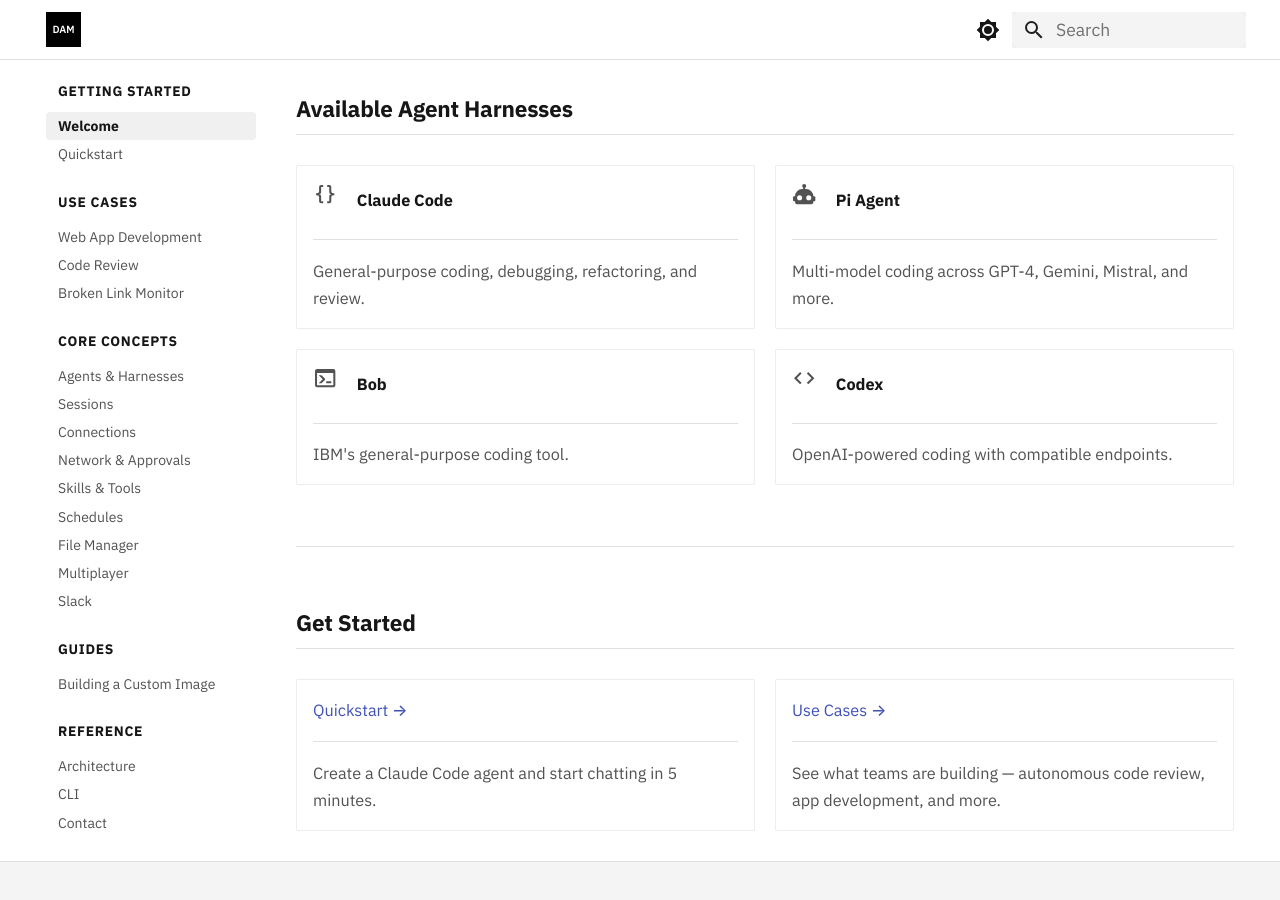
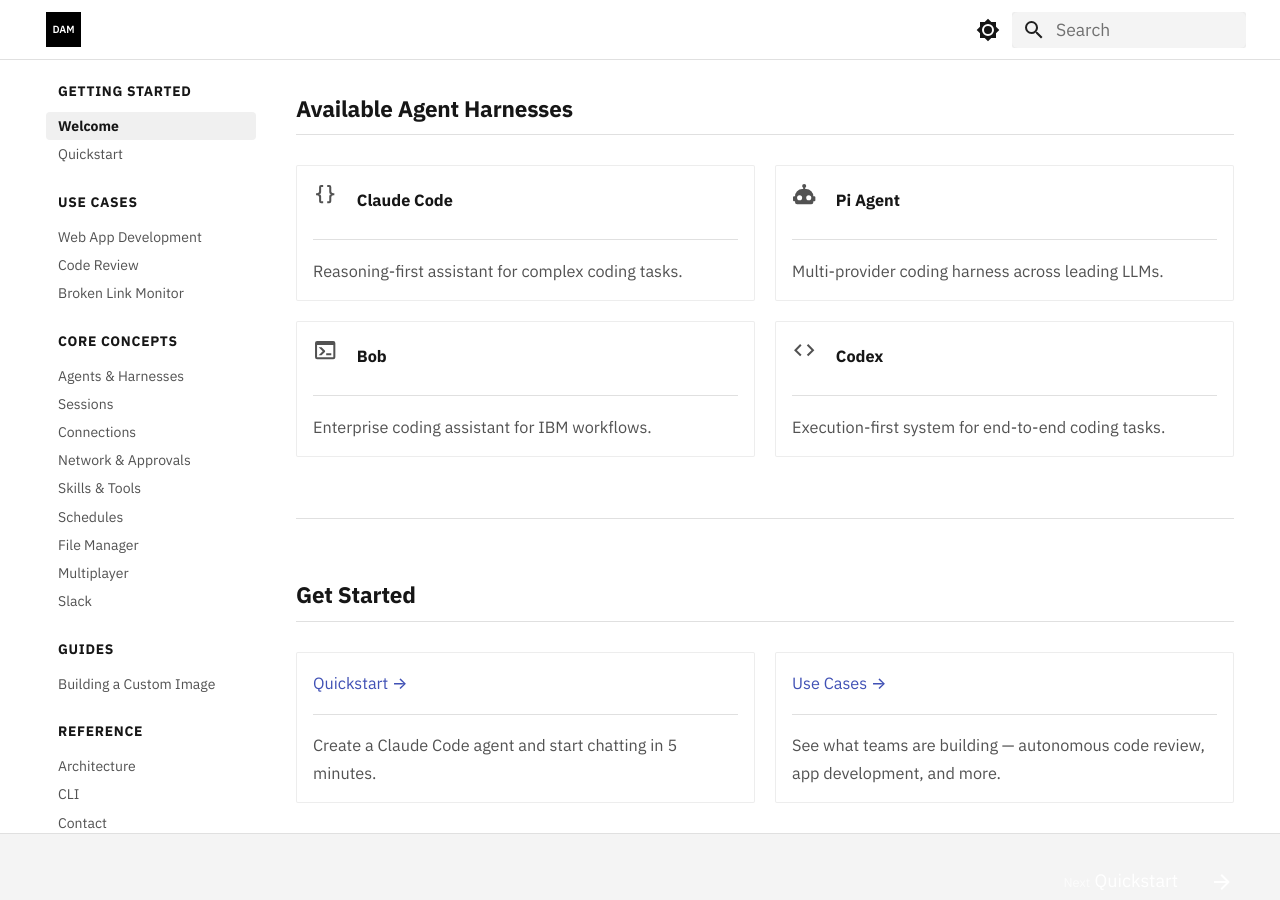
Before and after one commit to dam-agents/docs, an MkDocs documentation site: the page built from docs/index.md, in a window 1280 px wide and 900 px high, scrolled down 1463 px. Built offline with MkDocs 1.6.1 and Material for MkDocs 9.7.7, drawn with Linux system fonts in a browser that asks for light colours.

Commit message:
docs: updates

```diff
--- a/docs/index.md
+++ b/docs/index.md
@@ -88,25 +88,25 @@ Run agent harnesses like Claude Code headless in the cloud, on a schedule, conne
 
     ---
 
-    General-purpose coding, debugging, refactoring, and review.
+    Reasoning-first assistant for complex coding tasks.
 
 -   :material-robot:{ .lg .middle } **Pi Agent**
 
     ---
 
-    Multi-model coding across GPT-4, Gemini, Mistral, and more.
+    Multi-provider coding harness across leading LLMs.
 
 -   :material-console:{ .lg .middle } **Bob**
 
     ---
 
-    IBM's general-purpose coding tool.
+    Enterprise coding assistant for IBM workflows.
 
 -   :material-code-tags:{ .lg .middle } **Codex**
 
     ---
 
-    OpenAI-powered coding with compatible endpoints.
+    Execution-first system for end-to-end coding tasks.
 
 </div>
 
```
